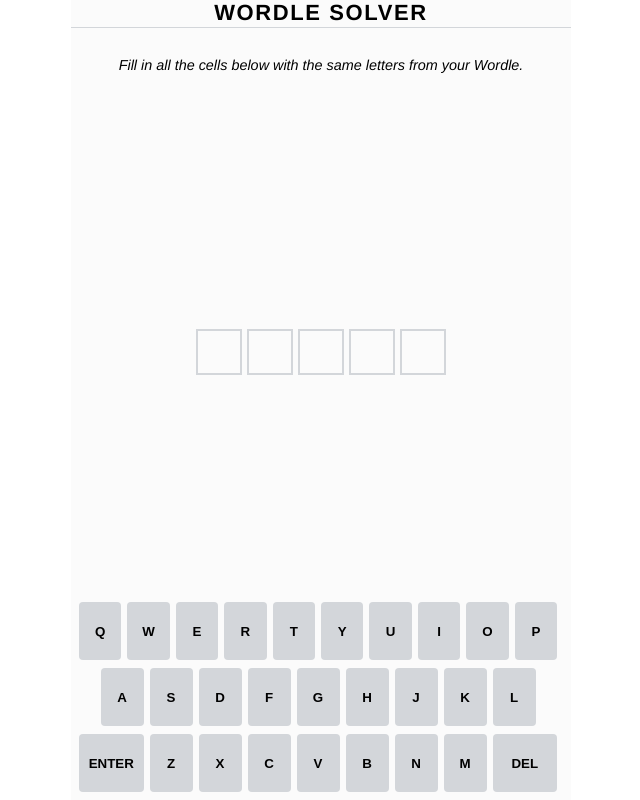
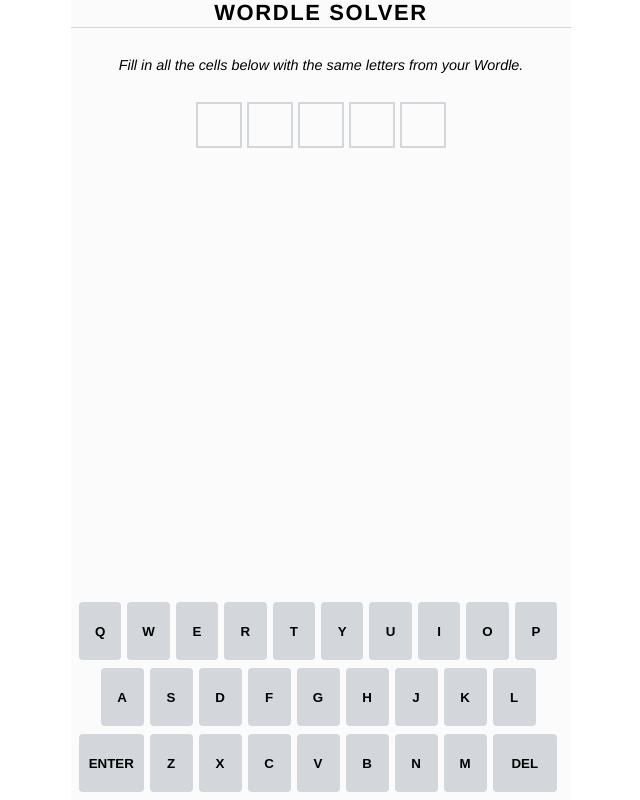
Before and after one commit to ajcousins/wordle-solver, a React (Create React App) app: page / in a window 1280 px wide. Shown: the whole page, without its empty margins (319-959 px from the left). Built offline with nearby package versions, Linux system fonts and the light colour scheme.

Commit message:
Guess history

```diff
--- a/src/App.scss
+++ b/src/App.scss
@@ -54,7 +54,7 @@ body {
   display: flex;
   flex-direction: column;
   align-items: center;
-  justify-content: center;
+  justify-content: flex-start;
   &__board-row {
     // background-color: red;
     display: grid;
--- a/src/components/BoardContainer.tsx
+++ b/src/components/BoardContainer.tsx
@@ -1,5 +1,6 @@
 import React, { Dispatch, SetStateAction, useState } from "react";
 import BoardRow from "./BoardRow";
+import GuessHistory from "./GuessHistory";
 
 interface IProps {
   setCurLetters: Dispatch<SetStateAction<{ char: string; status: number }[]>>;
@@ -7,11 +8,20 @@ interface IProps {
     char: string;
     status: number;
   }[];
+  guessHistory: {
+    char: string;
+    status: number;
+  }[][];
 }
 
-export default function BoardContainer({ curLetters, setCurLetters }: IProps) {
+export default function BoardContainer({
+  curLetters,
+  setCurLetters,
+  guessHistory,
+}: IProps) {
   return (
     <div className="board-container">
+      <GuessHistory guessHistory={guessHistory} setCurLetters={setCurLetters} />
       <BoardRow curLetters={curLetters} setCurLetters={setCurLetters} />
     </div>
   );
--- a/src/components/Canvas.tsx
+++ b/src/components/Canvas.tsx
@@ -15,6 +15,7 @@ export default function Canvas() {
   ]);
   const [gameState, setGameState] = useState(0);
   const [wordList, setWordList] = useState<string[]>([]);
+  const [guessHistory, setGuessHistory] = useState([]);
 
   // Load Word List
   useEffect(() => {
@@ -34,7 +35,11 @@ export default function Canvas() {
     <div className="canvas">
       <Header />
       <Instruction gameState={gameState} />
-      <BoardContainer curLetters={curLetters} setCurLetters={setCurLetters} />
+      <BoardContainer
+        curLetters={curLetters}
+        setCurLetters={setCurLetters}
+        guessHistory={guessHistory}
+      />
       <GameKeyboard
         curLetters={curLetters}
         setCurLetters={setCurLetters}
--- /dev/null
+++ b/src/components/GuessHistory.tsx
@@ -0,0 +1,20 @@
+import React, { Dispatch, SetStateAction } from "react";
+import BoardRow from "./BoardRow";
+
+interface IProps {
+  guessHistory: {
+    char: string;
+    status: number;
+  }[][];
+  setCurLetters: Dispatch<SetStateAction<{ char: string; status: number }[]>>;
+}
+
+export default function GuessHistory({ guessHistory, setCurLetters }: IProps) {
+  return (
+    <div>
+      {guessHistory.map((row) => {
+        return <BoardRow curLetters={row} setCurLetters={setCurLetters} />;
+      })}
+    </div>
+  );
+}
--- a/src/components/Key.tsx
+++ b/src/components/Key.tsx
@@ -26,11 +26,13 @@ export default function Key({
       // TO DO: Check if game state is correct for 'ENTER'. ie, no statuses === 0
       console.log("ENTER");
 
-      // const letterStates = curLetters.map((cell) => cell.status);
-      console.log("wordList before function:", wordList);
+      // Generate list of result words
+      const newWordList = filterList(wordList, curLetters);
+      console.log("newWordList:", newWordList);
 
-      const newWordList = filterList(wordList, curLetters);
-      // console.log("newWordList:", newWordList);
+      // push curLetters to history
+
+      // clear curLetters
 
       setWordList(newWordList);
       return;
```
